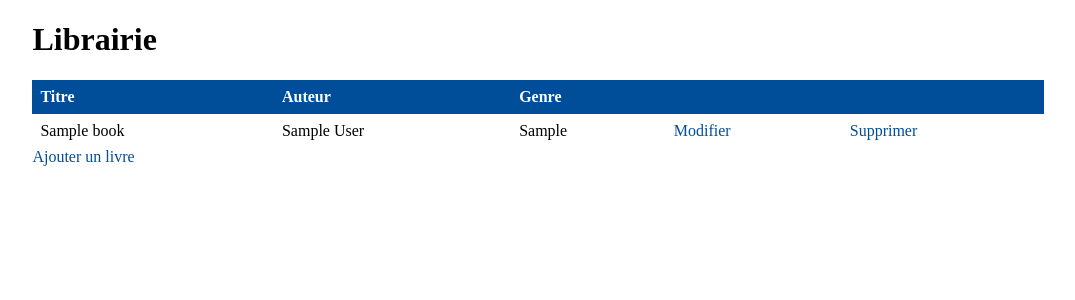
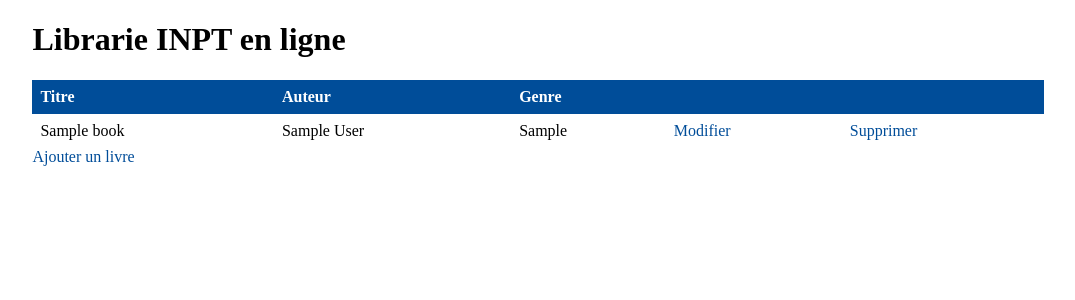
Before and after one commit to wassim-maziane/flaskreal, a Flask app: page / in a window 1280 px wide. Shown: the top 300 px of the page, without its empty margins (102-1177 px from the left). Run offline with Flask 3, Linux system fonts and the light colour scheme; tables that the repository leaves empty hold one stand-in row (values such as "Sample post").

Commit message:
changement de titre de l'index

```diff
--- a/templates/index.html
+++ b/templates/index.html
@@ -1,7 +1,7 @@
 {% extends 'base.html' %}
 
 {% block content %}
-  <h1>Librairie</h1>
+  <h1>Librarie INPT en ligne</h1>
   <table>
     <thead>
       <tr>
```
Also changed, not shown: instance/books.db.
